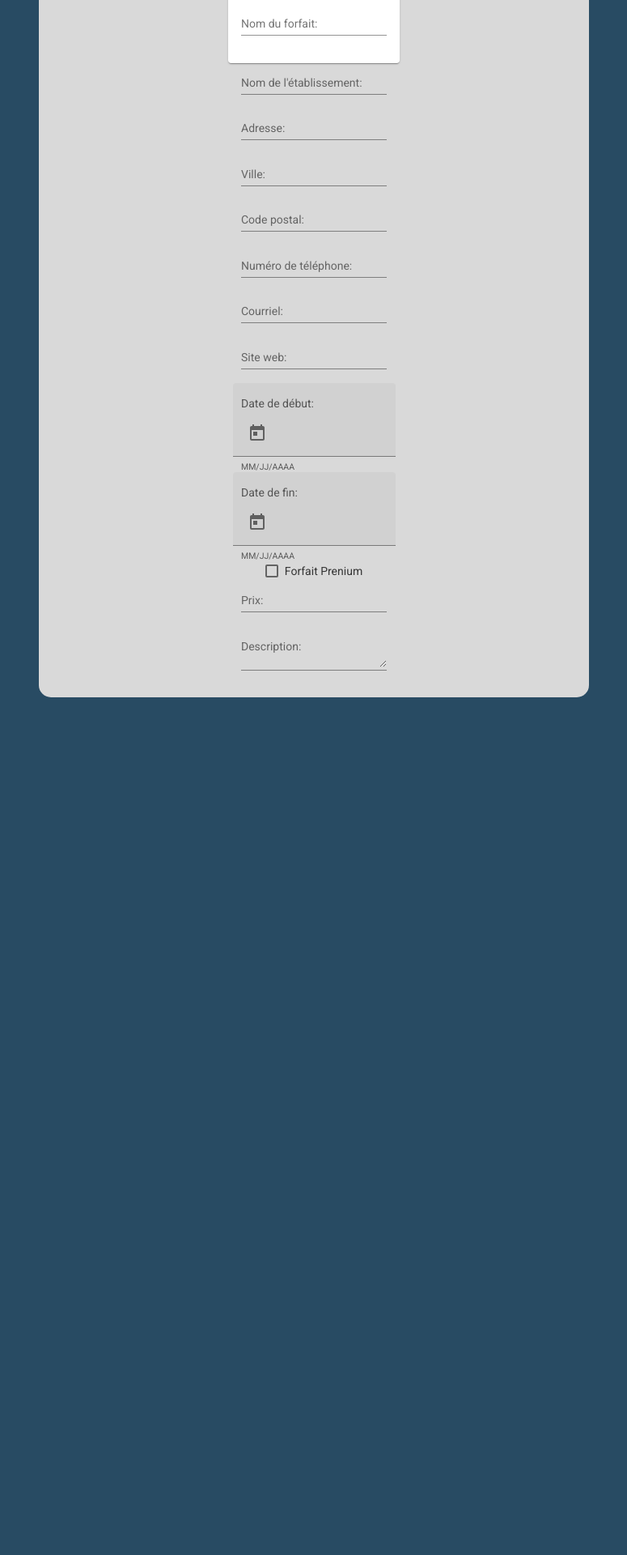
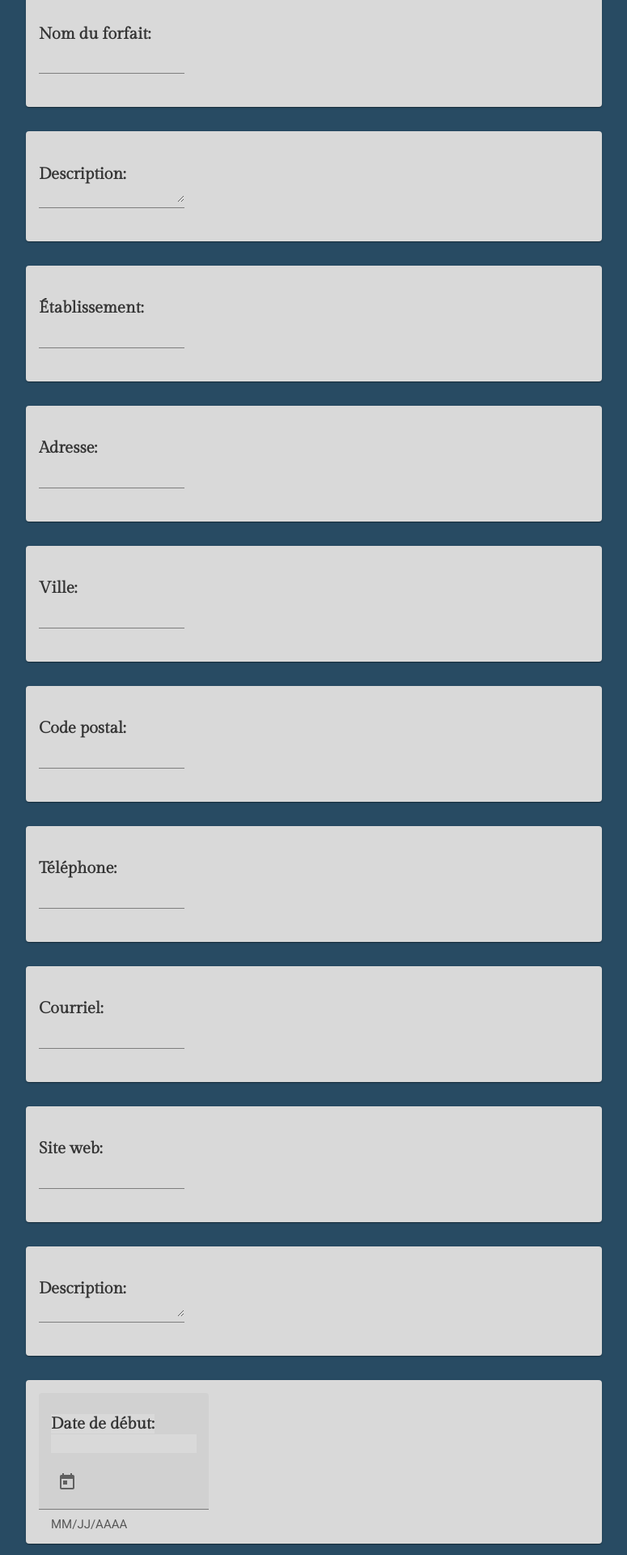
Before and after one commit to roxperron/aec_forfaitetrieapp_part1, an Angular app: page / in a window 1280 px wide. Shown: the part 8700-10620 px from the top of the page at 81% size, without its empty margins (252-1027 px from the left). Before the commit the page ends 9861 px from the top, so only its background shows below. Built offline with nearby package versions, Linux system fonts and the light colour scheme; a web font is replaced by a local one.

Commit message:
final styling form-package

```diff
--- a/src/app/package-form/package-form.component.css
+++ b/src/app/package-form/package-form.component.css
@@ -1,19 +1,25 @@
 .form__container{
     display: flex;
+    justify-content: space-between;
     align-items: center;
     flex-direction: column;
-    background-color: #d9d9d9;
-    color:#353535;
-    border-radius: 15px;
-    padding: 15px;
-    font-family: Gilda Display;
-
+    width: 100%;
 }
 
 .form__division{
     display: flex;
-    justify-content: space-between;
+    justify-content: space-around;
     align-items: center;
     padding: 10px;
     margin: 10px;
 }
+
+mat-card, mat-card-content, input, mat-label, mat-checkbox, textarea{
+    width: 100%;
+    margin: 15px 0px 15px 0px;
+    background-color: #d9d9d9;
+    font-family: Gilda Display;
+    font-size: 20px;
+    font-weight: bold;
+    color:#353535;
+}
--- a/src/app/package-form/package-form.component.html
+++ b/src/app/package-form/package-form.component.html
@@ -1,4 +1,3 @@
-
 <form class="form__container">
   <mat-card>
     <mat-card-content>
@@ -9,59 +8,91 @@
     </mat-card-content>
   </mat-card>
 
-  <div>
+  <mat-card>
+    <mat-card-content>
+      <mat-form-field class="example-full-width">
+        <mat-label>Description: </mat-label>
+        <textarea matInput placeholder="Inscrire une courte description"></textarea>
+      </mat-form-field>
+    </mat-card-content>
+  </mat-card>
+
+  <mat-card>
+    <mat-card-content>
       <mat-form-field class="example-form-field">
-      <mat-label>Nom de l'établissement:</mat-label>
+        <mat-label>Établissement:</mat-label>
         <input matInput type="text">
       </mat-form-field>
-  </div>
+    </mat-card-content>
+  </mat-card>
 
-
-   <div>
+  <mat-card>
+    <mat-card-content>
       <mat-form-field class="example-form-field">
         <mat-label>Adresse:</mat-label>
         <input matInput type="text">
       </mat-form-field>
-  </div>
+    </mat-card-content>
+  </mat-card>
 
-  <div>
+  <mat-card>
+    <mat-card-content>
       <mat-form-field class="example-form-field">
         <mat-label>Ville:</mat-label>
         <input matInput type="text">
       </mat-form-field>
-  </div>
+    </mat-card-content>
+  </mat-card>
 
 
-  <div>
+  <mat-card>
+    <mat-card-content>
       <mat-form-field class="example-form-field">
         <mat-label>Code postal:</mat-label>
         <input matInput type="text">
       </mat-form-field>
-  </div>
+    </mat-card-content>
+  </mat-card>
 
-  <div>
+  <mat-card>
+    <mat-card-content>
       <mat-form-field class="example-form-field">
-      <mat-label>Numéro de téléphone:</mat-label>
+        <mat-label>Téléphone:</mat-label>
         <input matInput type="text">
       </mat-form-field>
-  </div>
+    </mat-card-content>
+  </mat-card>
 
-  <div>
+  <mat-card>
+    <mat-card-content>
       <mat-form-field class="example-form-field">
         <mat-label>Courriel:</mat-label>
         <input matInput type="text">
       </mat-form-field>
-  </div>
+    </mat-card-content>
+  </mat-card>
 
-  <div>
+  <mat-card>
+    <mat-card-content>
       <mat-form-field class="example-form-field">
         <mat-label>Site web:</mat-label>
         <input matInput type="text">
       </mat-form-field>
-  </div>
+    </mat-card-content>
+  </mat-card>
+
+  <mat-card>
+    <mat-card-content>
+      <mat-form-field class="example-full-width">
+        <mat-label>Description: </mat-label>
+        <textarea matInput placeholder="Inscrire une courte description"></textarea>
+      </mat-form-field>
+    </mat-card-content>
+  </mat-card>
 
 
- <div>
+  <mat-card>
+    <mat-card-content>
       <mat-form-field appearance="fill">
         <mat-label>Date de début:</mat-label>
         <input matInput [matDatepicker]="picker1">
@@ -69,10 +100,12 @@
         <mat-datepicker-toggle matIconSuffix [for]="picker1"></mat-datepicker-toggle>
         <mat-datepicker #picker1></mat-datepicker>
       </mat-form-field>
-</div>
+    </mat-card-content>
+  </mat-card>
 
 
-<div>
+  <mat-card>
+    <mat-card-content>
       <mat-form-field appearance="fill">
         <mat-label>Date de fin: </mat-label>
         <input matInput [matDatepicker]="picker2">
@@ -80,25 +113,23 @@
         <mat-datepicker-toggle matIconSuffix [for]="picker2"></mat-datepicker-toggle>
         <mat-datepicker #picker2></mat-datepicker>
       </mat-form-field>
-</div>
+    </mat-card-content>
+  </mat-card>
 
-<div>
+  <mat-card>
+    <mat-card-content>
       <mat-checkbox class="example-margin">Forfait Prenium</mat-checkbox>
-</div>
+    </mat-card-content>
+  </mat-card>
 
-<div>
+  <mat-card>
+    <mat-card-content>
       <mat-form-field class="example-form-field">
         <mat-label>Prix:</mat-label>
         <input matInput type="number">
       </mat-form-field>
-</div>
-
-<div>
-  <mat-form-field class="example-full-width">
-    <mat-label>Description: </mat-label>
-    <textarea matInput placeholder="Inscrire une courte description"></textarea>
-  </mat-form-field>
-</div>
+    </mat-card-content>
+  </mat-card>
 
 
 </form>
```
Lines whose indentation alone changed are shown as unchanged.
